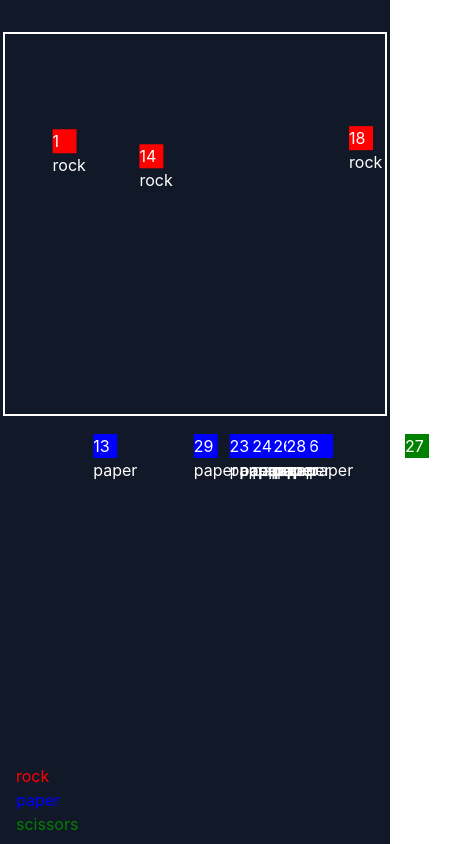
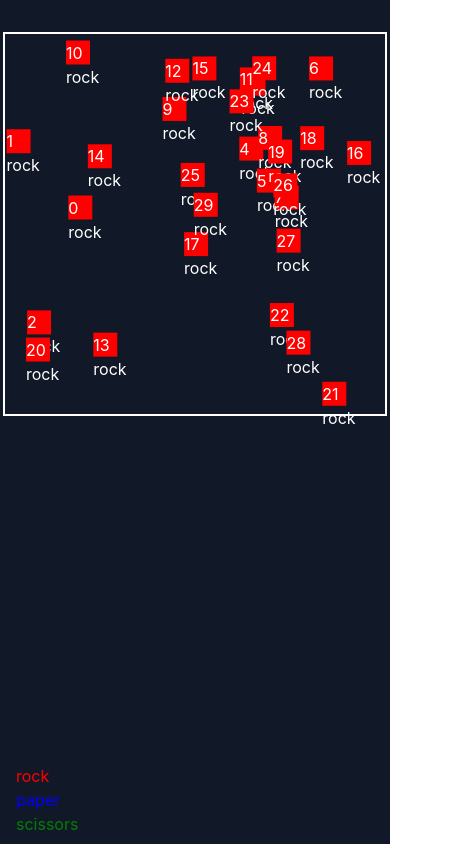
Before and after one commit to 40fathoms/rock-paper-scissors, a React (Vite) app: page / in a window 390 px wide. Shown: the whole page, 467 px wide, since content can reach past the window. Built offline with nearby package versions, Linux system fonts and the light colour scheme.

Commit message:
fix: elements default position for mobile

```diff
--- a/src/classes/quadTree.ts
+++ b/src/classes/quadTree.ts
@@ -75,7 +75,7 @@ class QuadTree {
 
         // rock
         if (newElement === 0) {
-          return new Point(200, 0, `${i}`, {
+          return new Point(150, 0, `${i}`, {
             direction: generateRandomCathetuses(),
             elementType: 'rock'
           });
@@ -83,14 +83,14 @@ class QuadTree {
 
         // paper
         if (newElement === 1) {
-          return new Point(0, 400, `${i}`, {
+          return new Point(0, 250, `${i}`, {
             direction: generateRandomCathetuses(),
             elementType: 'paper'
           });
         }
 
         // scissors
-        return new Point(400, 400, `${i}`, {
+        return new Point(250, 250, `${i}`, {
           direction: generateRandomCathetuses(),
           elementType: 'scissors'
         });
--- a/src/components/home/element.tsx
+++ b/src/components/home/element.tsx
@@ -19,7 +19,7 @@ interface ElementProps {
   elementDefaultDirection: CathetusesDirection;
 }
 
-const detectionRange = 24; // Define the detection range
+const detectionRange = 30; // Define the detection range
 
 const elementTypeColor: Record<ElementTypes, string> = {
   rock: 'red',
```
